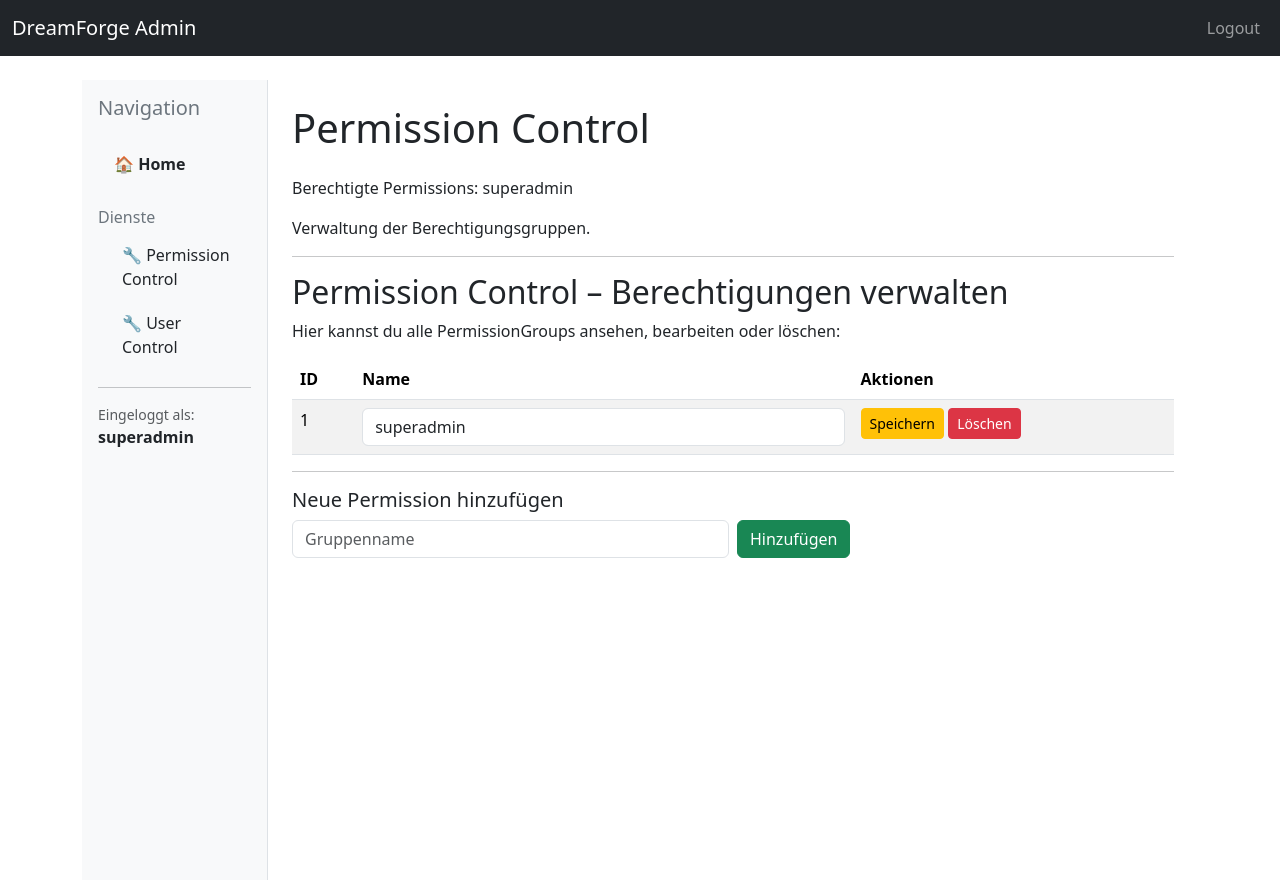
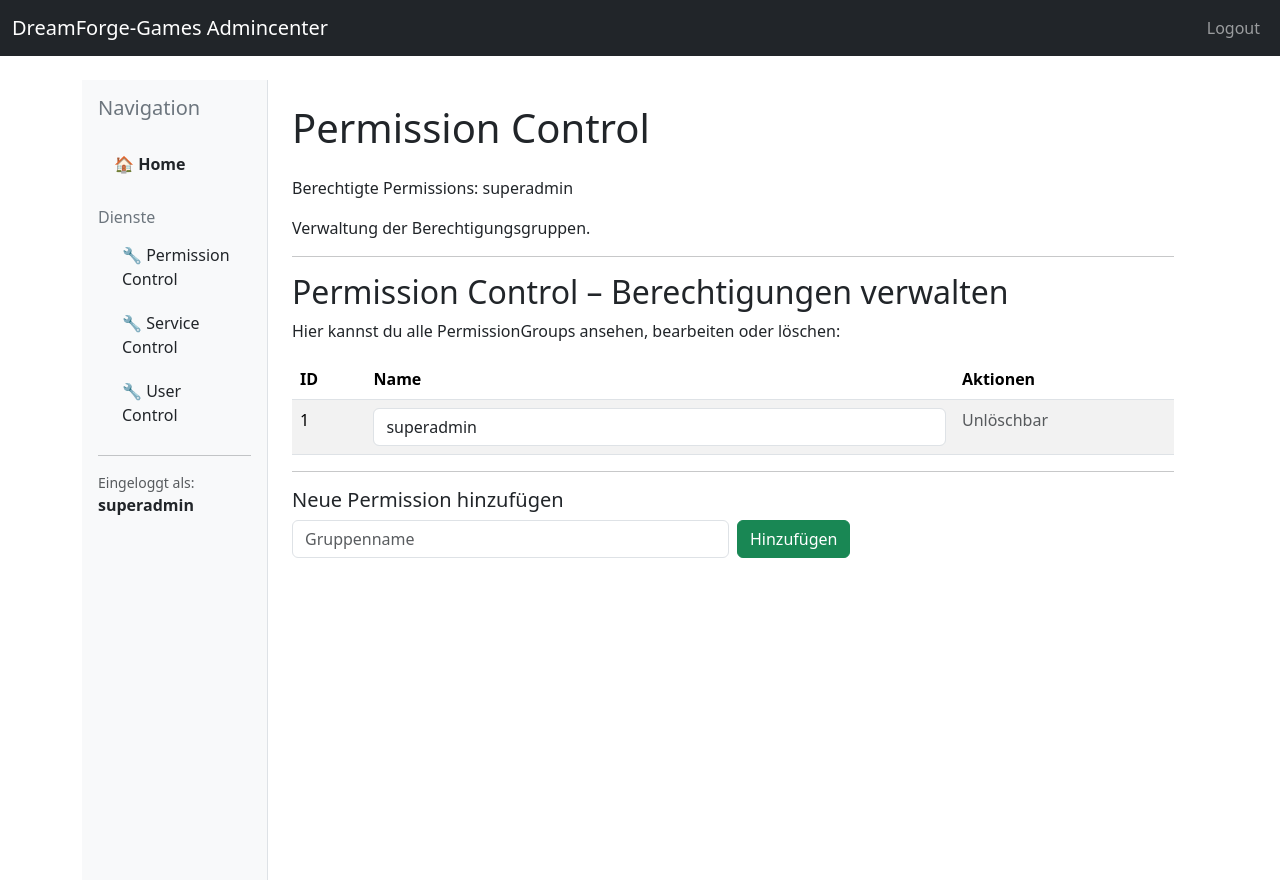
Before and after one commit to DreamForgeGames/DreamForgeGames-Admincenter, a Flask app: page /services/3 in a window 1280 px wide. Run offline with Flask 3, Linux system fonts and the light colour scheme; a user stored in the database is signed in; some libraries are stand-ins or nearby versions.

Commit message:
Added service system and protected important systems

```diff
--- a/src/app.py
+++ b/src/app.py
@@ -1,4 +1,6 @@
 # app.py
+import os
+from functools import wraps
 from flask import Flask, render_template, redirect, url_for, request, flash
 from flask_sqlalchemy import SQLAlchemy
 from flask_login import (
@@ -10,21 +12,34 @@ from flask_login import (
     current_user,
 )
 from werkzeug.security import generate_password_hash, check_password_hash
-from functools import wraps
+from flask_wtf.csrf import CSRFProtect
+from dotenv import load_dotenv
 
+# --- INIT ---
+load_dotenv()  # Lädt .env-Datei
 app = Flask(__name__)
-app.config["SECRET_KEY"] = "super_strong_secret_key_here"
-app.config["SQLALCHEMY_DATABASE_URI"] = "sqlite:///dreamforge.db"
+
+# --- CONFIG ---
+app.config["SECRET_KEY"] = os.getenv("SECRET_KEY", "fallback_dev_key")
+app.config["SQLALCHEMY_DATABASE_URI"] = os.getenv(
+    "DATABASE_URL", "sqlite:///dreamforge.db"
+)
 app.config["SQLALCHEMY_TRACK_MODIFICATIONS"] = False
+app.config["WTF_CSRF_ENABLED"] = False  # Für Entwicklung: Tokens deaktiviert
 
+# --- EXTENSIONS ---
 db = SQLAlchemy(app)
 login_manager = LoginManager(app)
+csrf = CSRFProtect(app)
+
 login_manager.login_view = "login"
+login_manager.login_message_category = "warning"
 
 # --- MODELS ---
 user_permission_groups = db.Table(
     "user_permission_groups",
-    db.Column("user_id", db.Integer, db.ForeignKey("user.id"), primary_key=True),
+    db.Column("user_id", db.Integer, db.ForeignKey(
+        "user.id"), primary_key=True),
     db.Column(
         "permission_group_id",
         db.Integer,
@@ -32,6 +47,7 @@ user_permission_groups = db.Table(
         primary_key=True,
     ),
 )
+
 
 class User(db.Model, UserMixin):
     id = db.Column(db.Integer, primary_key=True)
@@ -51,6 +67,7 @@ class User(db.Model, UserMixin):
     def has_permission(self, group_name):
         return any(group.name == group_name for group in self.permission_groups)
 
+
 class PermissionGroup(db.Model):
     id = db.Column(db.Integer, primary_key=True)
     name = db.Column(db.String(50), unique=True, nullable=False)
@@ -58,26 +75,48 @@ class PermissionGroup(db.Model):
         "User", secondary=user_permission_groups, back_populates="permission_groups"
     )
 
+
 class Service(db.Model):
     id = db.Column(db.Integer, primary_key=True)
     name = db.Column(db.String(100), nullable=False)
     description = db.Column(db.String(255))
-    required_permission = db.Column(db.String(50))  # None = für alle
-    template_file = db.Column(db.String(100), nullable=True)  # optionales Service-Template
+    required_permission = db.Column(db.String(50))  # String-Name der Gruppe
+    template_file = db.Column(db.String(100), nullable=True)
+
 
 # --- LOGIN MANAGER ---
 @login_manager.user_loader
 def load_user(user_id):
     return User.query.get(int(user_id))
 
-# --- Hilfsfunktion: Services, die der aktuelle User sehen darf ---
+
+# --- HELPERS ---
+def get_service_id(name):
+    """Gibt die ID eines Service anhand seines Namens zurück."""
+    s = Service.query.filter_by(name=name).first()
+    return s.id if s else None
+
+
+def flash_redirect(message, category, service_name):
+    """Kombinierter Flash + Redirect zum Service."""
+    flash(message, category)
+    sid = get_service_id(service_name)
+    return redirect(url_for("service_page", service_id=sid))
+
+
 def get_accessible_services(user):
+    """Filtert Services nach Benutzerrechten."""
     all_services = Service.query.order_by(Service.name).all()
     if not user or not user.is_authenticated:
         return [s for s in all_services if not s.required_permission]
-    return [s for s in all_services if not s.required_permission or user.has_permission(s.required_permission)]
+    return [
+        s
+        for s in all_services
+        if not s.required_permission or user.has_permission(s.required_permission)
+    ]
 
-# --- Kontext Processor: services und home_service_id ---
+
+# --- CONTEXT PROCESSOR ---
 @app.context_processor
 def inject_services():
     try:
@@ -88,25 +127,29 @@ def inject_services():
     home_service_id = home.id if home else None
     return dict(services=services, home_service_id=home_service_id)
 
+
 # --- DECORATORS ---
 def permission_required(*allowed_groups):
+    """Decorator für Service-/Routenberechtigungen."""
     def decorator(f):
         @wraps(f)
         def decorated_function(*args, **kwargs):
             if not current_user.is_authenticated:
                 flash("Bitte logge dich ein.", "danger")
                 return redirect(url_for("login"))
-            if not any(current_user.has_permission(group) for group in allowed_groups):
+            if not any(current_user.has_permission(g) for g in allowed_groups):
                 flash("Keine Berechtigung.", "danger")
                 return redirect(url_for("dashboard"))
             return f(*args, **kwargs)
         return decorated_function
     return decorator
 
+
 # --- ROUTES ---
 @app.route("/")
 def index():
     return redirect(url_for("dashboard"))
+
 
 @app.route("/dashboard")
 @login_required
@@ -116,6 +159,7 @@ def dashboard():
         return redirect(url_for("service_page", service_id=home.id))
     flash("Home-Service nicht gefunden.", "warning")
     return render_template("dashboard.html", active_page="dashboard")
+
 
 @app.route("/login", methods=["GET", "POST"])
 def login():
@@ -132,11 +176,13 @@ def login():
         flash("Falscher Benutzername oder Passwort", "danger")
     return render_template("login.html")
 
+
 @app.route("/logout")
 @login_required
 def logout():
     logout_user()
     return redirect(url_for("login"))
+
 
 @app.route("/change_password", methods=["GET", "POST"])
 @login_required
@@ -150,12 +196,17 @@ def change_password():
         return redirect(url_for("dashboard"))
     return render_template("change_password.html")
 
-# --- SystemManager User Control Inline Actions ---
+
 @app.route("/systemmanager/update_user/<int:user_id>", methods=["POST"])
 @login_required
 @permission_required("superadmin")
 def update_user_inline(user_id):
     u = User.query.get_or_404(user_id)
+
+    # Superadmin darf nicht umbenannt werden
+    if u.username == "superadmin":
+        return flash_redirect("Der Superadmin darf nicht bearbeitet werden!", "danger", "User Control")
+
     u.username = request.form["username"]
     group_names = request.form.getlist("groups")
     u.permission_groups = []
@@ -164,20 +215,23 @@ def update_user_inline(user_id):
         if group:
             u.permission_groups.append(group)
     db.session.commit()
-    flash("Benutzer aktualisiert!", "success")
-    service_id = Service.query.filter_by(name="User Control").first().id
-    return redirect(url_for("service_page", service_id=service_id))
+    return flash_redirect("Benutzer aktualisiert!", "success", "User Control")
+
 
 @app.route("/systemmanager/delete_user/<int:user_id>", methods=["POST"])
 @login_required
 @permission_required("superadmin")
 def delete_user_inline(user_id):
     u = User.query.get_or_404(user_id)
+
+    # Superadmin darf nicht gelöscht werden
+    if u.username == "superadmin":
+        return flash_redirect("Der Superadmin kann nicht gelöscht werden!", "danger", "User Control")
+
     db.session.delete(u)
     db.session.commit()
-    flash("Benutzer gelöscht!", "success")
-    service_id = Service.query.filter_by(name="User Control").first().id
-    return redirect(url_for("service_page", service_id=service_id))
+    return flash_redirect("Benutzer gelöscht!", "success", "User Control")
+
 
 @app.route("/systemmanager/add_user", methods=["POST"])
 @login_required
@@ -186,94 +240,197 @@ def add_user_inline():
     username = request.form["username"]
     password = request.form["password"]
     group_names = request.form.getlist("groups")
+
     if User.query.filter_by(username=username).first():
-        flash("Benutzername existiert bereits.", "danger")
-    else:
-        u = User(username=username)
-        u.set_password(password)
-        for name in group_names:
-            group = PermissionGroup.query.filter_by(name=name).first()
-            if group:
-                u.permission_groups.append(group)
-        db.session.add(u)
-        db.session.commit()
-        flash("Benutzer hinzugefügt!", "success")
-    service_id = Service.query.filter_by(name="User Control").first().id
-    return redirect(url_for("service_page", service_id=service_id))
+        return flash_redirect("Benutzername existiert bereits.", "danger", "User Control")
 
-# --- SystemManager Permission Control Inline Actions ---
+    u = User(username=username)
+    u.set_password(password)
+    for name in group_names:
+        group = PermissionGroup.query.filter_by(name=name).first()
+        if group:
+            u.permission_groups.append(group)
+    db.session.add(u)
+    db.session.commit()
+    return flash_redirect("Benutzer hinzugefügt!", "success", "User Control")
+
+
+# --- SYSTEMMANAGER: PERMISSION CONTROL ---
 @app.route("/systemmanager/add_group", methods=["POST"])
 @login_required
 @permission_required("superadmin")
 def add_group_inline():
     name = request.form["name"]
     if PermissionGroup.query.filter_by(name=name).first():
-        flash("Gruppe existiert bereits!", "danger")
-    else:
-        g = PermissionGroup(name=name)
-        db.session.add(g)
-        db.session.commit()
-        flash("Gruppe hinzugefügt!", "success")
-    service_id = Service.query.filter_by(name="Permission Control").first().id
-    return redirect(url_for("service_page", service_id=service_id))
+        return flash_redirect("Gruppe existiert bereits!", "danger", "Permission Control")
+    db.session.add(PermissionGroup(name=name))
+    db.session.commit()
+    return flash_redirect("Gruppe hinzugefügt!", "success", "Permission Control")
+
 
 @app.route("/systemmanager/update_group/<int:group_id>", methods=["POST"])
 @login_required
 @permission_required("superadmin")
 def update_group_inline(group_id):
     g = PermissionGroup.query.get_or_404(group_id)
+
+    # Superadmin-Gruppe darf nicht umbenannt werden
+    if g.name == "superadmin":
+        return flash_redirect("Die Superadmin-Gruppe darf nicht bearbeitet werden!", "danger", "Permission Control")
+
     g.name = request.form["name"]
     db.session.commit()
-    flash("Gruppe aktualisiert!", "success")
-    service_id = Service.query.filter_by(name="Permission Control").first().id
-    return redirect(url_for("service_page", service_id=service_id))
+    return flash_redirect("Gruppe aktualisiert!", "success", "Permission Control")
+
 
 @app.route("/systemmanager/delete_group/<int:group_id>", methods=["POST"])
 @login_required
 @permission_required("superadmin")
 def delete_group_inline(group_id):
     g = PermissionGroup.query.get_or_404(group_id)
+
+    # Superadmin-Gruppe darf nicht gelöscht werden
+    if g.name == "superadmin":
+        return flash_redirect("Die Superadmin-Gruppe kann nicht gelöscht werden!", "danger", "Permission Control")
+
     db.session.delete(g)
     db.session.commit()
-    flash("Gruppe gelöscht!", "success")
-    service_id = Service.query.filter_by(name="Permission Control").first().id
-    return redirect(url_for("service_page", service_id=service_id))
+    return flash_redirect("Gruppe gelöscht!", "success", "Permission Control")
 
-# --- Service Page ---
+# --- SYSTEMMANAGER: SERVICE CONTROL ---
+
+
+@app.route("/systemmanager/add_service", methods=["POST"])
+@login_required
+@permission_required("superadmin")
+def add_service_inline():
+    name = request.form.get("name")
+    description = request.form.get("description")
+    required_permission = request.form.get("required_permission") or None
+    template_file = request.form.get("template_file") or None
+
+    if not name:
+        return flash_redirect("Service-Name darf nicht leer sein.", "danger", "Service Control")
+
+    if Service.query.filter_by(name=name).first():
+        return flash_redirect("Service existiert bereits!", "danger", "Service Control")
+
+    s = Service(
+        name=name,
+        description=description,
+        required_permission=required_permission,
+        template_file=template_file,
+    )
+    db.session.add(s)
+    db.session.commit()
+    return flash_redirect("Service hinzugefügt!", "success", "Service Control")
+
+
+@app.route("/systemmanager/update_service/<int:service_id>", methods=["POST"])
+@login_required
+@permission_required("superadmin")
+def update_service_inline(service_id):
+    s = Service.query.get_or_404(service_id)
+
+    # Sperre für kritische Services
+    if s.name in ("Home", "User Control", "Permission Control", "Service Control"):
+        flash("Dieser Service darf nicht bearbeitet werden!", "danger")
+        return redirect(url_for("service_page", service_id=s.id))
+
+    s.name = request.form["name"]
+    s.description = request.form.get("description", "")
+    s.required_permission = request.form.get("required_permission") or None
+    s.template_file = request.form.get("template_file") or None
+    db.session.commit()
+    flash("Service aktualisiert!", "success")
+    return redirect(url_for("service_page", service_id=s.id))
+
+
+@app.route("/systemmanager/delete_service/<int:service_id>", methods=["POST"])
+@login_required
+@permission_required("superadmin")
+def delete_service_inline(service_id):
+    s = Service.query.get_or_404(service_id)
+
+    # Sperre für kritische Services
+    if s.name in ("Home", "User Control", "Permission Control", "Service Control"):
+        flash("Dieser Service kann nicht gelöscht werden!", "danger")
+        return redirect(url_for("service_page", service_id=s.id))
+
+    db.session.delete(s)
+    db.session.commit()
+    flash("Service gelöscht!", "success")
+    return redirect(url_for("service_page", service_id=get_service_id("Service Control")))
+
+
+# --- SERVICE PAGES ---
 @app.route("/services/<int:service_id>")
 @login_required
 def service_page(service_id):
     service = Service.query.get_or_404(service_id)
-
     if service.required_permission and not current_user.has_permission(service.required_permission):
         flash("Du hast keine Berechtigung für diesen Dienst.", "danger")
         return redirect(url_for("dashboard"))
 
-    template_to_render = f"services/{service.template_file}" if service.template_file else "service.html"
+    template_to_render = (
+        f"services/{service.template_file}" if service.template_file else "service.html"
+    )
 
-    context = {
-        "service": service,
-        "active_page": f"service_{service.id}"
-    }
-
-    # User Control Daten
+    context = {"service": service, "active_page": f"service_{service.id}"}
+    if service.name in ("User Control", "Permission Control", "Service Control") and not current_user.has_permission("superadmin"):
+        flash("Du hast keine Berechtigung für diesen Dienst.", "danger")
+        return redirect(url_for("dashboard"))
     if service.name == "User Control":
         context["users"] = User.query.all()
         context["all_groups"] = PermissionGroup.query.all()
-
-    # Permission Control Daten
-    if service.name == "Permission Control":
+    elif service.name == "Permission Control":
+        context["all_groups"] = PermissionGroup.query.all()
+    elif service.name == "Service Control":
+        context["all_services"] = Service.query.order_by(Service.name).all()
         context["all_groups"] = PermissionGroup.query.all()
 
     return render_template(template_to_render, **context)
+
+
+@app.route("/service_editor/<int:service_id>", methods=["GET", "POST"])
+@login_required
+@permission_required("superadmin")
+def service_editor(service_id):
+    service = Service.query.get_or_404(service_id)
+    template_path = os.path.join(
+        "templates", "services", service.template_file or "")
+
+    if request.method == "POST":
+        new_content = request.form["html_content"]
+        with open(template_path, "w", encoding="utf-8") as f:
+            f.write(new_content)
+        flash("Template gespeichert!", "success")
+        return redirect(url_for("service_page", service_id=service.id))
+
+    html_content = ""
+    if os.path.exists(template_path):
+        with open(template_path, "r", encoding="utf-8") as f:
+            html_content = f.read()
+
+    return render_template(
+        "service_editor.html",
+        service=service,
+        html_content=html_content
+    )
+
 
 # --- APP STARTUP ---
 if __name__ == "__main__":
     with app.app_context():
         db.create_all()
-
+        for svc_name in ("User Control", "Permission Control", "Service Control"):
+            s = Service.query.filter_by(name=svc_name).first()
+            if s and s.required_permission != "superadmin":
+                s.required_permission = "superadmin"
+        db.session.commit()
         # Superadmin Gruppe
-        superadmin_group = PermissionGroup.query.filter_by(name="superadmin").first()
+        superadmin_group = PermissionGroup.query.filter_by(
+            name="superadmin").first()
         if not superadmin_group:
             superadmin_group = PermissionGroup(name="superadmin")
             db.session.add(superadmin_group)
@@ -289,40 +446,33 @@ if __name__ == "__main__":
             db.session.commit()
             print("Superadmin erstellt: Benutzername=superadmin Passwort=supersecret")
 
-        # Home Service
-        home_service = Service.query.filter_by(name="Home").first()
-        if not home_service:
-            home_service = Service(
-                name="Home",
-                description="Startseite (Home) als Service.",
-                required_permission=None,
-                template_file="home.html"
-            )
-            db.session.add(home_service)
-            db.session.commit()
+        # Standard-Services
+        default_services = [
+            ("Home", "Startseite (Home) als Service.", None, "home.html"),
+            (
+                "User Control",
+                "Zentraler Verwaltungsdienst für Benutzerverwaltung.",
+                "superadmin",
+                "user_control.html",
+            ),
+            (
+                "Permission Control",
+                "Verwaltung der Berechtigungsgruppen.",
+                "superadmin",
+                "permission_control.html",
+            ),
+            (
+                "Service Control",
+                "Verwaltung der registrierten Services.",
+                "superadmin",
+                "service_control.html",
+            ),
+        ]
 
-        # User Control Service
-        user_control = Service.query.filter_by(name="User Control").first()
-        if not user_control:
-            user_control = Service(
-                name="User Control",
-                description="Zentraler Verwaltungsdienst für Benutzerverwaltung.",
-                required_permission="superadmin",
-                template_file="user_control.html"
-            )
-            db.session.add(user_control)
-            db.session.commit()
-
-        # Permission Control Service
-        permission_control = Service.query.filter_by(name="Permission Control").first()
-        if not permission_control:
-            permission_control = Service(
-                name="Permission Control",
-                description="Verwaltung der Berechtigungsgruppen.",
-                required_permission="superadmin",
-                template_file="permission_control.html"
-            )
-            db.session.add(permission_control)
-            db.session.commit()
+        for name, desc, perm, tmpl in default_services:
+            if not Service.query.filter_by(name=name).first():
+                db.session.add(Service(name=name, description=desc,
+                               required_permission=perm, template_file=tmpl))
+        db.session.commit()
 
     app.run(debug=True)
--- a/src/templates/base.html
+++ b/src/templates/base.html
@@ -10,7 +10,7 @@
   <body>
     <nav class="navbar navbar-expand-lg navbar-dark bg-dark mb-4">
       <div class="container-fluid">
-        <a class="navbar-brand" href="{{ url_for('dashboard') }}">DreamForge Admin</a>
+        <a class="navbar-brand" href="{{ url_for('dashboard') }}">DreamForge-Games Admincenter</a>
         <div class="collapse navbar-collapse">
           <ul class="navbar-nav ms-auto">
             {% if current_user.is_authenticated %}
--- a/src/templates/services/permission_control.html
+++ b/src/templates/services/permission_control.html
@@ -18,9 +18,14 @@
       <form method="POST" action="{{ url_for('update_group_inline', group_id=group.id) }}">
         <td>{{ group.id }}</td>
         <td>
+          {% if group.name != "superadmin" %}
             <input type="text" class="form-control" name="name" value="{{ group.name }}">
+          {% else %}
+            <input type="text" class="form-control" name="name" value="{{ group.name }}" readonly>
+          {% endif %}
         </td>
         <td>
+          {% if group.name != "superadmin" %}
             <button type="submit" class="btn btn-sm btn-warning">Speichern</button>
             <button type="submit"
                     formaction="{{ url_for('delete_group_inline', group_id=group.id) }}"
@@ -28,6 +33,9 @@
                     onclick="return confirm('Willst du diese Permission wirklich löschen?');">
               Löschen
             </button>
+          {% else %}
+            <span class="text-muted">Unlöschbar</span>
+          {% endif %}
         </td>
       </form>
     </tr>
```
Also changed, not shown: src/templates/service_editor.html (added, +34 -0 lines), src/templates/services/service_control.html (added, +115 -0 lines), src/templates/services/user_control.html (+9 -1 lines), 1 other file. Lines whose indentation alone changed are shown as unchanged.
